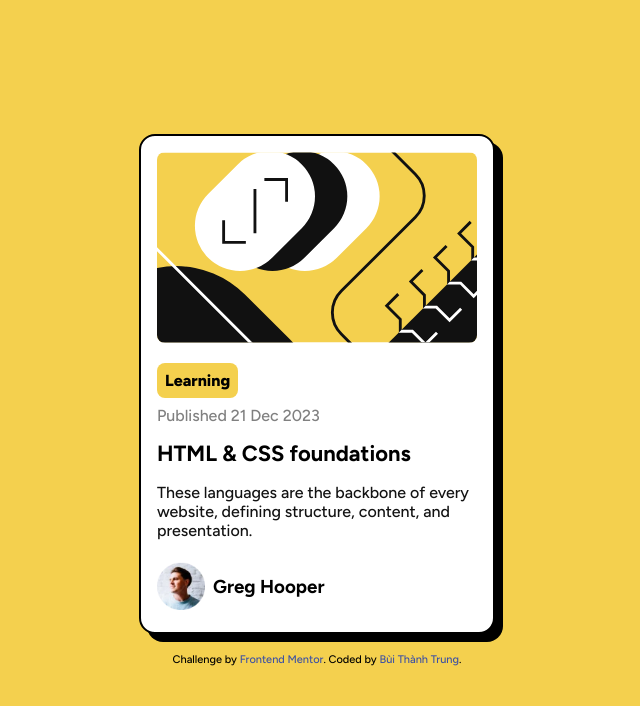
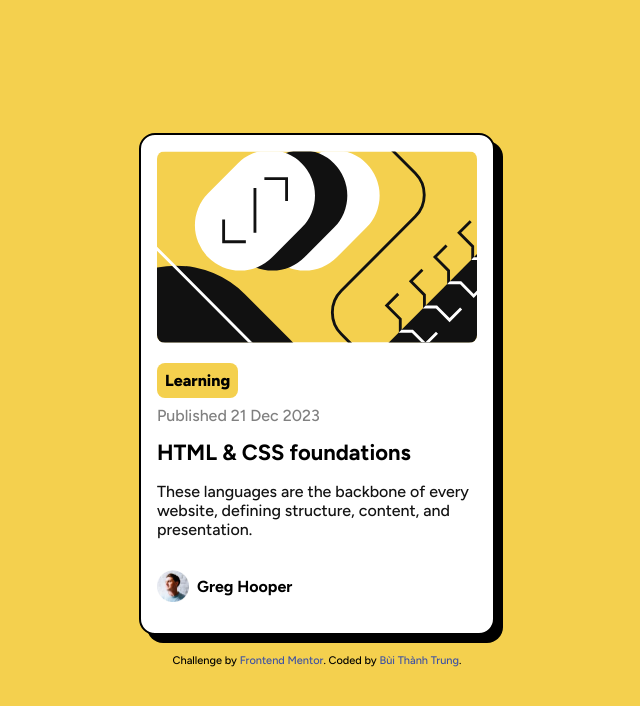
Before and after one commit to bttrvng99/blog-preview-card-main, a plain HTML site: page index.html in a window 1280 px wide. Shown: the whole page, without its empty margins (323-963 px from the left). Drawn offline with Linux system fonts and the light colour scheme.

Commit message:
minor changes

```diff
--- a/index.html
+++ b/index.html
@@ -35,7 +35,7 @@
       </p>
       <div class="author">
         <img src="./assets/images/image-avatar.webp" alt="Avatar" />
-        <a href=""><h3>Greg Hooper</h3></a>
+        <a href=""><h4>Greg Hooper</h4></a>
       </div>
     </div>
     <br />
--- a/style.css
+++ b/style.css
@@ -65,8 +65,8 @@ a {
 
 .author img {
   margin-right: 0.5rem;
-  width: 15%;
-  height: 15%;
+  width: 10%;
+  height: 10%;
 }
 
 #tag {
```
